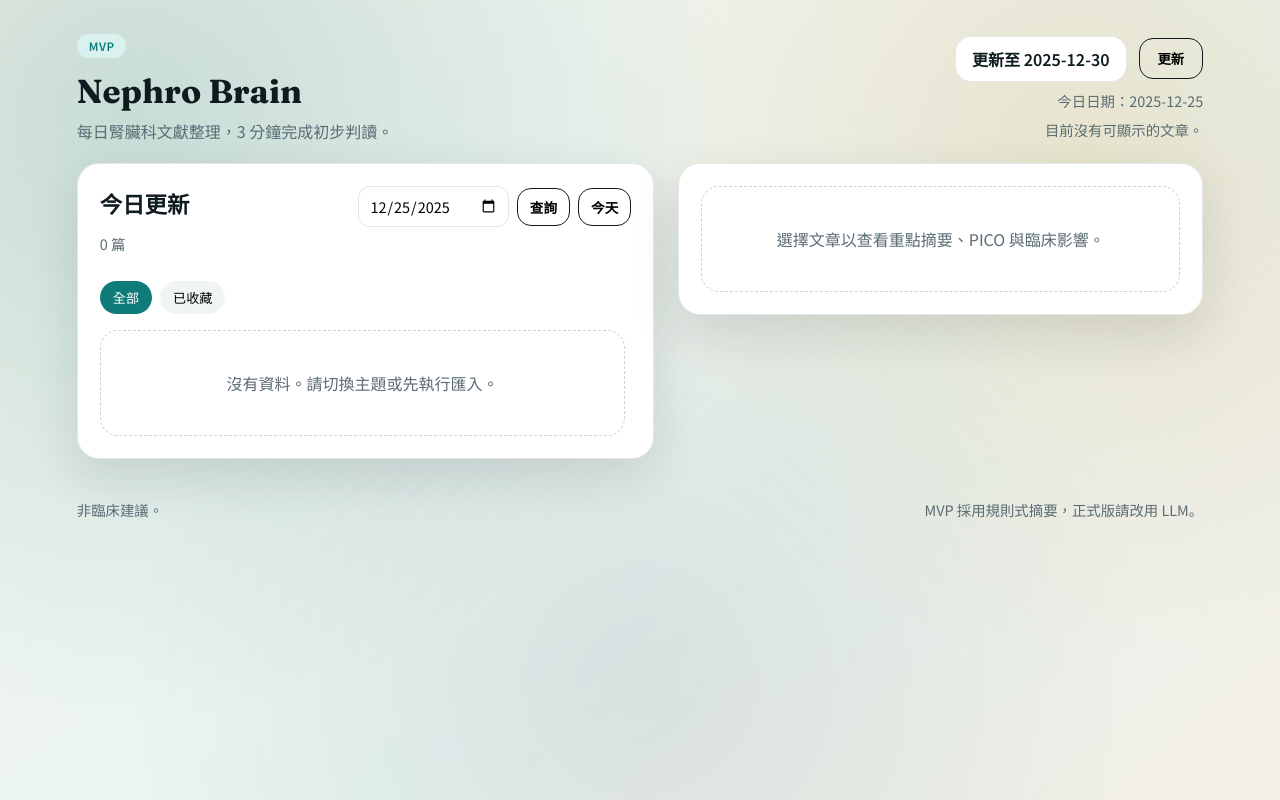
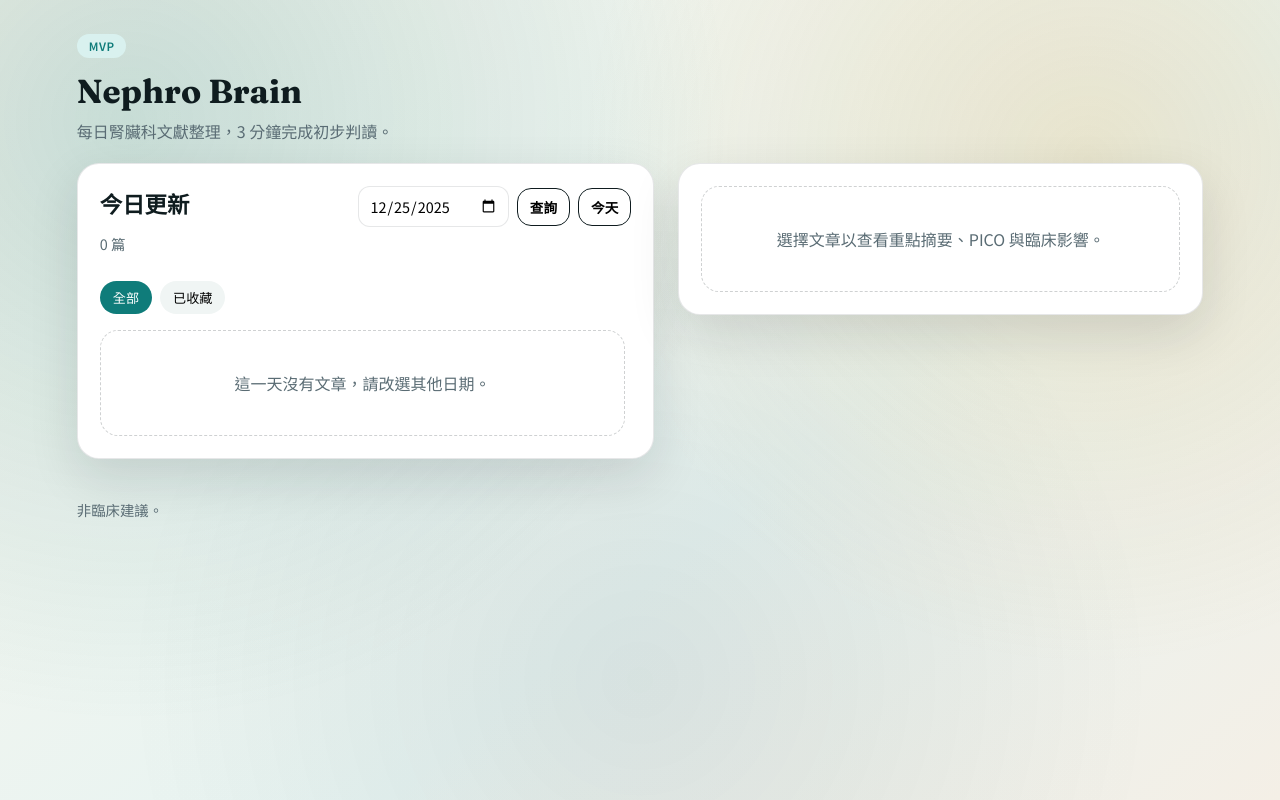
Before and after one commit to ecbrandnewday/annie-nephro-brain, a Flask app: page / in a window 1280 px wide. Run offline with Flask 3, Linux system fonts and the light colour scheme; data that the repository does not hold is empty.

Commit message:
Update empty state and footer

```diff
--- a/static/app.js
+++ b/static/app.js
@@ -76,7 +76,7 @@ const renderList = () => {
   if (articles.length === 0) {
     const empty = document.createElement("div");
     empty.className = "empty-state";
-    empty.textContent = "沒有資料。請切換主題或先執行匯入。";
+    empty.textContent = "這一天沒有文章，請改選其他日期。";
     listEl.appendChild(empty);
     return;
   }
@@ -181,6 +181,9 @@ const render = () => {
 };
 
 const updateSyncInfo = (lastSync, statusText) => {
+  if (!lastSyncEl && !syncStatusEl) {
+    return;
+  }
   if (typeof lastSync !== "undefined") {
     if (lastSync) {
       const normalized =
@@ -189,12 +192,18 @@ const updateSyncInfo = (lastSync, statusText) => {
       const localized = Number.isNaN(date.getTime())
         ? lastSync
         : date.toLocaleString("zh-TW", { timeZone: TAIWAN_TZ });
+      if (lastSyncEl) {
         lastSyncEl.textContent = `最後同步：${localized}`;
+      }
     } else {
+      if (lastSyncEl) {
         lastSyncEl.textContent = "";
       }
     }
+  }
+  if (syncStatusEl) {
     syncStatusEl.textContent = statusText || "";
+  }
 };
 
 const getTaiwanDate = () => {
@@ -221,7 +230,9 @@ const loadArticlesForDate = async (dateValue) => {
   state.articles = data.articles;
   state.dateLabel = dateValue;
   state.selectedId = state.articles[0] ? state.articles[0].id : null;
+  if (dateChipEl) {
     dateChipEl.textContent = `查詢日期 ${state.dateLabel}`;
+  }
   updateSyncInfo(
     data.last_sync,
     data.articles.length ? "" : "該日期無文章。"
@@ -251,8 +262,12 @@ const loadArticles = async (statusOverride) => {
   state.articles = data.articles;
   state.dateLabel = data.date || today;
   state.selectedId = state.articles[0] ? state.articles[0].id : null;
+  if (dateChipEl) {
     dateChipEl.textContent = `更新至 ${state.dateLabel}`;
+  }
+  if (todayLabelEl) {
     todayLabelEl.textContent = `今日日期：${today}`;
+  }
   if (dateInputEl) {
     dateInputEl.value = today;
   }
@@ -260,6 +275,7 @@ const loadArticles = async (statusOverride) => {
   render();
 };
 
+if (refreshBtn) {
   refreshBtn.addEventListener("click", async () => {
     refreshBtn.disabled = true;
     refreshBtn.textContent = "更新中...";
@@ -281,6 +297,7 @@ refreshBtn.addEventListener("click", async () => {
       refreshBtn.textContent = "更新";
     }
   });
+}
 
 if (dateInputEl) {
   dateInputEl.value = getTaiwanDate();
--- a/templates/index.html
+++ b/templates/index.html
@@ -13,17 +13,6 @@
         <span class="badge">MVP</span>
         <h1>Nephro Brain</h1>
         <p>每日腎臟科文獻整理，3 分鐘完成初步判讀。</p>
-      </div>
-      <div class="hero-actions">
-        <div class="hero-actions-row">
-          <div class="date-chip" id="today-date">載入中</div>
-          <button class="ghost" id="refresh-btn">更新</button>
-        </div>
-        <div class="sync-info">
-          <span class="muted" id="today-label"></span>
-          <span class="muted" id="last-sync"></span>
-          <span class="muted" id="sync-status"></span>
-        </div>
       </div>
     </header>
     <main class="layout">
@@ -52,7 +41,6 @@
     </main>
     <footer class="footer">
       <span class="muted">非臨床建議。</span>
-      <span class="muted">MVP 採用規則式摘要，正式版請改用 LLM。</span>
     </footer>
     <script src="{{ url_for('static', filename='app.js') }}"></script>
   </body>
```
Lines whose indentation alone changed are shown as unchanged.
